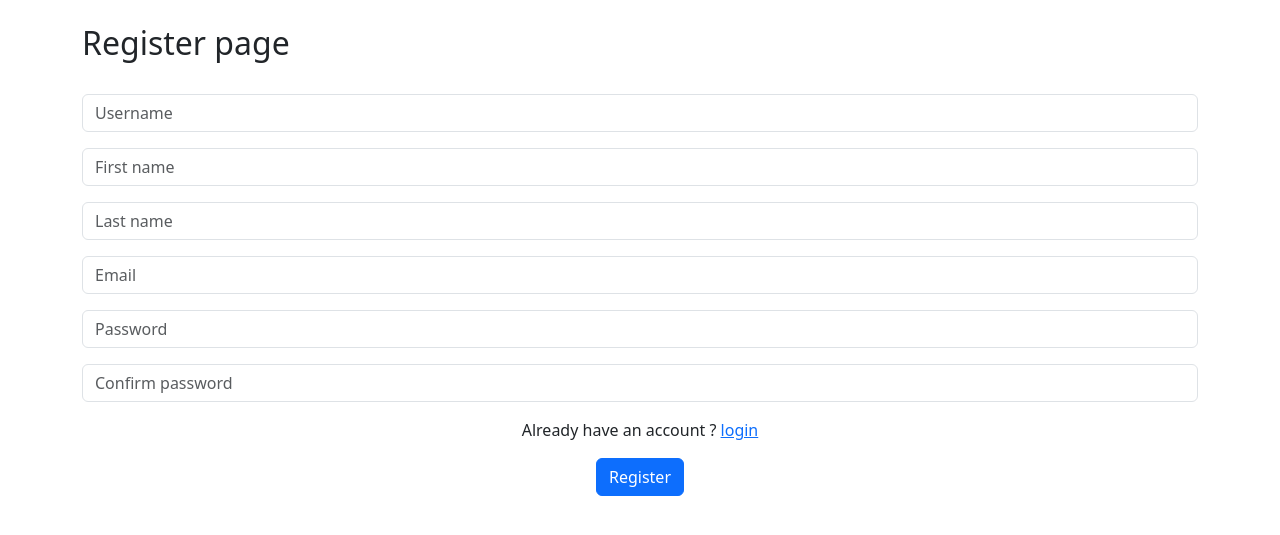
After one commit to NurulloMahmud/Prayer-Journal, a Django app: page /users/register/ in a window 1280 px wide. The commit adds this page. Shown: the top 535 px of the page. Run offline with Django 4.2, Linux system fonts and the light colour scheme.

Commit message:
login register completed

```diff
--- a/prayer_journal/settings.py
+++ b/prayer_journal/settings.py
@@ -113,6 +113,10 @@ USE_TZ = True
 # https://docs.djangoproject.com/en/4.2/howto/static-files/
 
 STATIC_URL = 'static/'
+STATICFILES_DIRS = [
+    BASE_DIR / 'static'
+]
+STATIC_ROOT = "static-files"
 
 # Default primary key field type
 # https://docs.djangoproject.com/en/4.2/ref/settings/#default-auto-field
--- a/prayer_journal/urls.py
+++ b/prayer_journal/urls.py
@@ -1,11 +1,14 @@
 from django.contrib import admin
 from django.urls import path, include
+from django.shortcuts import render
 
 
-
+def home(request):
+    return render(request, 'base.html')
 
 
 urlpatterns = [
+    path('', home, name='home'),
     path('admin/', admin.site.urls),
     path('users/', include('users.urls')),
     path('debts/', include('debts.urls')),
--- a/templates/base.html
+++ b/templates/base.html
@@ -13,11 +13,11 @@
     <div class="container">
         {% block content %}
 
-        {% if messages %}
-            {% for message in messages %}
-                <span class="{{ message.tags }}">{{ message }}</span>
-            {% endfor %}
-        {% endif %}
+            {% if messages %}
+                {% for message in messages %}
+                    <span class="alert alert-{{ message.tags }}">{{ message }}</span>
+                {% endfor %}
+            {% endif %}
 
             <h1>Home page</h1>
 
--- /dev/null
+++ b/users/templates/users/register.html
@@ -0,0 +1,45 @@
+{% extends 'base.html' %}
+
+{% block title %}
+    Register
+{% endblock %}
+
+{% block content %}
+<br>
+<h2>Register page</h2><br>
+    {% if messages %}
+        {% for message in messages %}
+            <ul>
+                <span class="alert alert-{{message.tags}}">{{ message }}</span>
+            </ul>
+        {% endfor %}
+    {% endif %}
+    <center>
+        <form method="post">
+            {% csrf_token %}
+            <div class="input-group mb-3">
+                <input type="text" name="username" class="form-control" placeholder="Username" aria-label="Username" aria-describedby="basic-addon1" required>
+            </div>
+            <div class="input-group mb-3">
+                <input type="text" name="first_name" class="form-control" placeholder="First name" aria-label="First name" aria-describedby="basic-addon1">
+            </div>
+            <div class="input-group mb-3">
+                <input type="text" name="last_name" class="form-control" placeholder="Last name" aria-label="Last name" aria-describedby="basic-addon1">
+            </div>
+            <div class="input-group mb-3">
+                <input type="email" name="email" class="form-control" placeholder="Email" aria-label="Email" aria-describedby="basic-addon1">
+            </div>
+            <div class="input-group mb-3">
+                <input type="password" name="password" class="form-control" placeholder="Password" aria-label="Password" aria-describedby="basic-addon1" required>
+            </div>
+            <div class="input-group mb-3">
+                <input type="password" name="password_confirm" class="form-control" placeholder="Confirm password" aria-label="Confirm password" aria-describedby="basic-addon1" required>
+            </div>
+
+            <p>Already have an account ? <a href="{% url 'users:login' %}">login</a></p>
+
+            <button type="submit" class="btn btn-primary">Register</button>
+
+        </form>
+    </center>
+{% endblock %}
--- a/users/urls.py
+++ b/users/urls.py
@@ -1,9 +1,10 @@
 from django.urls import path
-from users.views import RegisterView
+from users.views import RegisterView, LoginView
 
 
 app_name = "users"
 
 urlpatterns = [
     path('register/', RegisterView.as_view(), name='register'),
+    path('login/', LoginView.as_view(), name='login'),
 ]
--- a/users/views.py
+++ b/users/views.py
@@ -16,11 +16,11 @@ class RegisterView(View):
         password_confirm = request.POST.get('password_confirm')
 
         if User.objects.filter(username=username).exists():
-            messages.error(request, "This username already exists!")
+            messages.warning(request, "This username already exists!")
             return redirect("users:register")
 
         if password != password_confirm:
-            messages.error(request, "Passwords don't match")
+            messages.warning(request, "Passwords don't match")
             return redirect("users:register")
 
         User.objects.create_user(
@@ -41,10 +41,10 @@ class LoginView(View):
 
         if form.is_valid():
             user = form.get_user()
-            login(request, login)
+            login(request, user)
             messages.success(request, "Successfully logged in")
 
             return redirect("home")
 
-        messages.error(request, "incorrect username or/and password")
+        messages.warning(request, "incorrect username or/and password")
         return redirect("users:login")
```
Also changed, not shown: users/templates/users/login.html (added, +35 -0 lines), db.sqlite3 (added).
